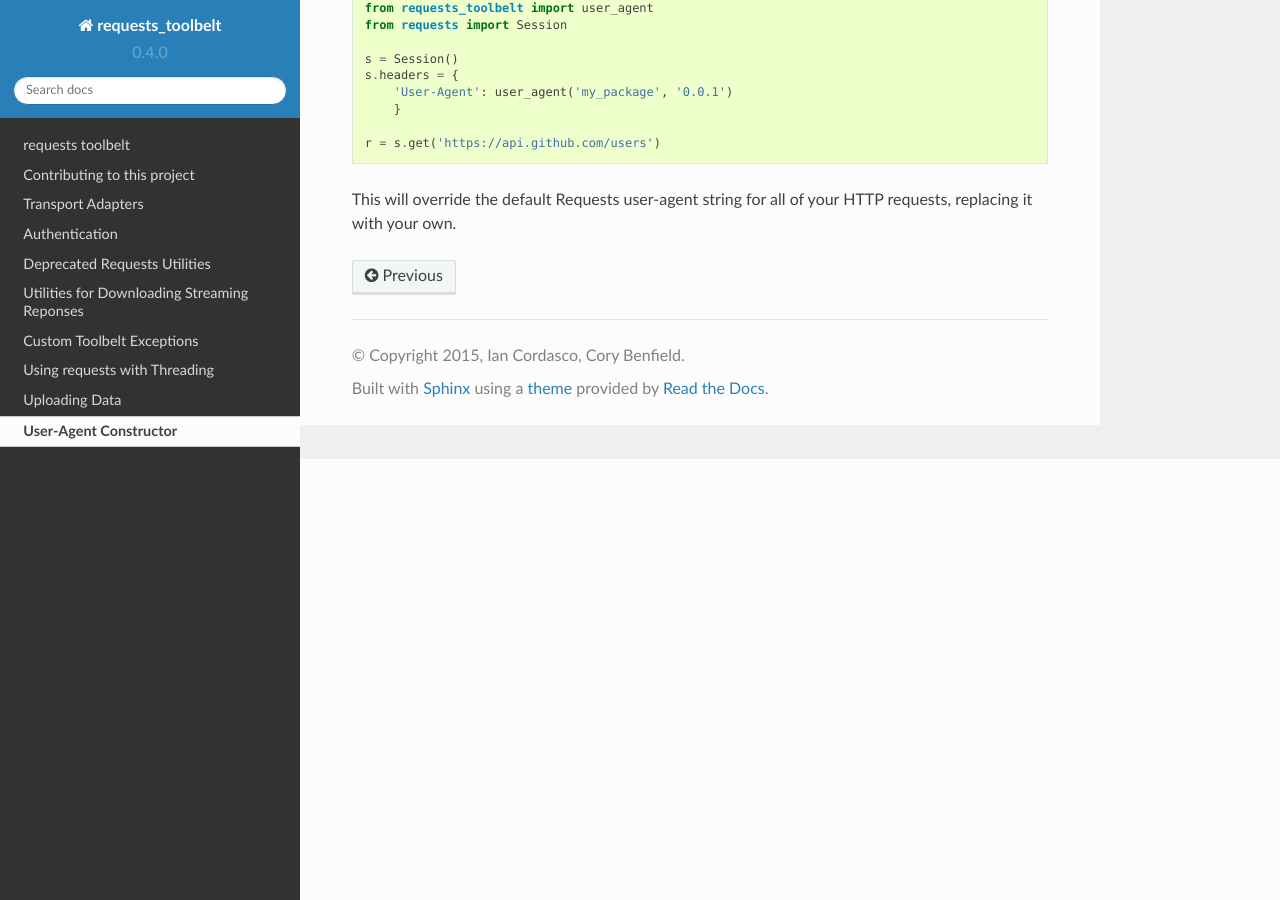
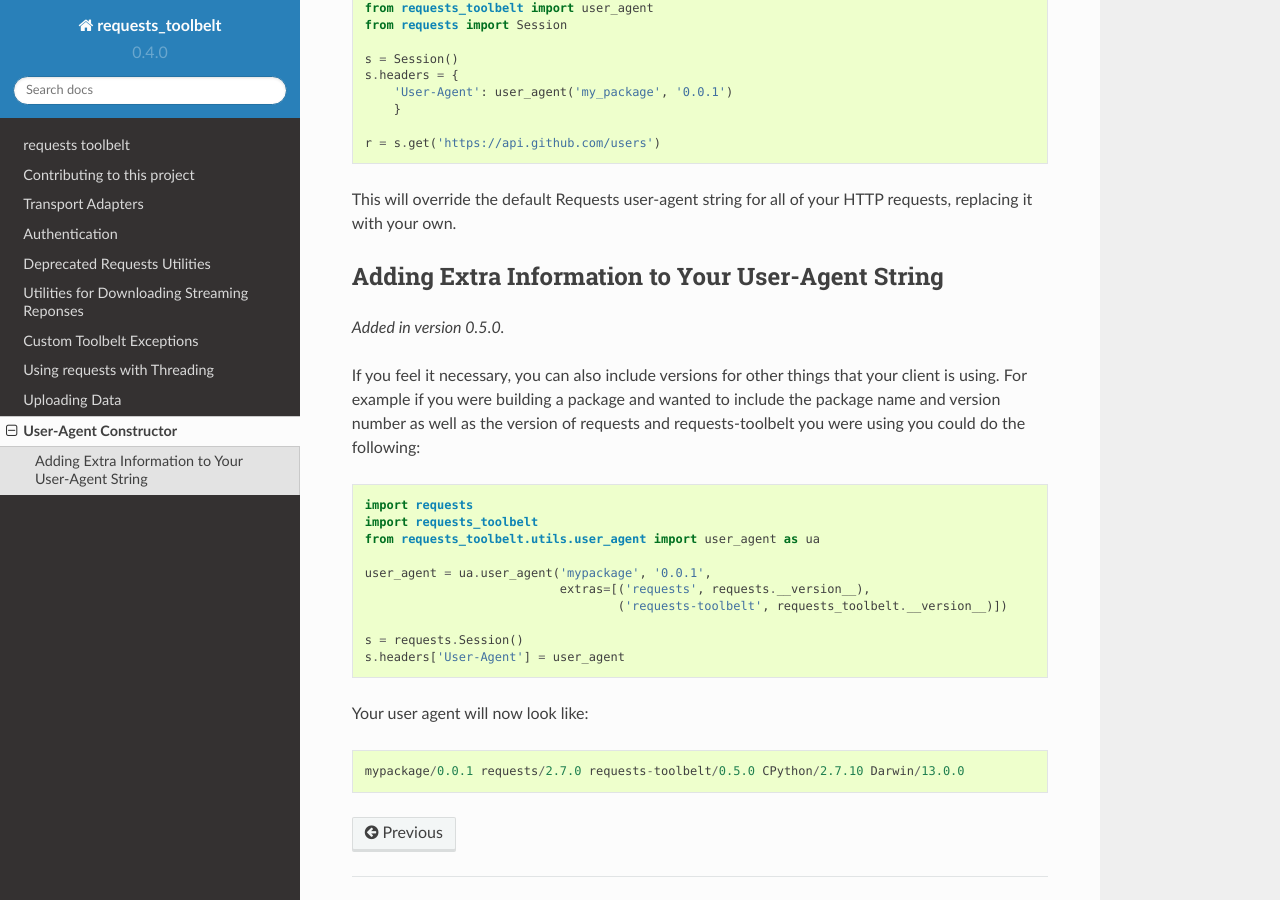
Before and after one commit to requests/toolbelt, a Sphinx documentation site: the page built from docs/user-agent.rst, in a window 1280 px wide and 900 px high, scrolled down 441 px. Built offline with Sphinx 7.4.7 and the Read the Docs theme 2.0.0, drawn with Linux system fonts in a browser that asks for light colours.

Commit message:
Add a new parameter to user_agent generator
This adds the extras parameter to the user_agent function in
requests_toolbelt.util.user_agent. As documented, this allows a user to
specify extra information to include in the User-Agent string.

Closes #162

```diff
--- a/docs/user-agent.rst
+++ b/docs/user-agent.rst
@@ -28,3 +28,31 @@ into your program like this::
 
 This will override the default Requests user-agent string for all of your HTTP
 requests, replacing it with your own.
+
+Adding Extra Information to Your User-Agent String
+--------------------------------------------------
+
+.. versionadded:: 0.5.0
+
+If you feel it necessary, you can also include versions for other things that
+your client is using. For example if you were building a package and wanted to
+include the package name and version number as well as the version of requests
+and requests-toolbelt you were using you could do the following:
+
+.. code-block:: python
+
+    import requests
+    import requests_toolbelt
+    from requests_toolbelt.utils.user_agent import user_agent as ua
+
+    user_agent = ua.user_agent('mypackage', '0.0.1',
+                               extras=[('requests', requests.__version__),
+                                       ('requests-toolbelt', requests_toolbelt.__version__)])
+
+    s = requests.Session()
+    s.headers['User-Agent'] = user_agent
+
+
+Your user agent will now look like::
+
+    mypackage/0.0.1 requests/2.7.0 requests-toolbelt/0.5.0 CPython/2.7.10 Darwin/13.0.0
```
Also changed, not shown: 2 other files.
